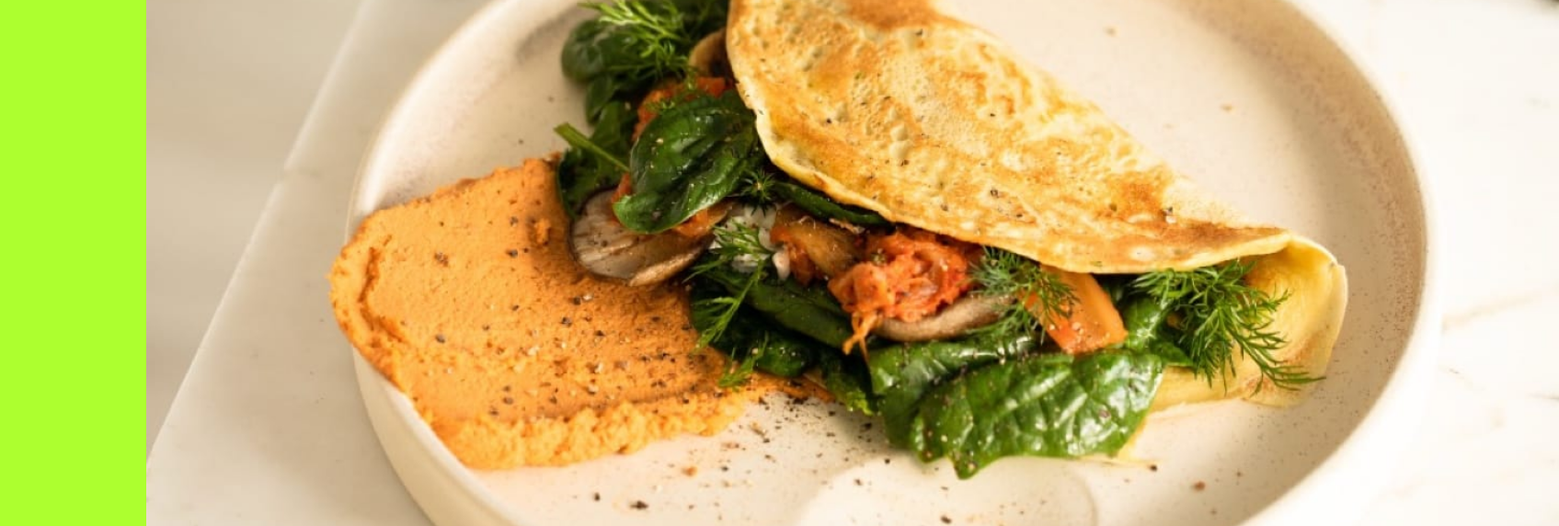
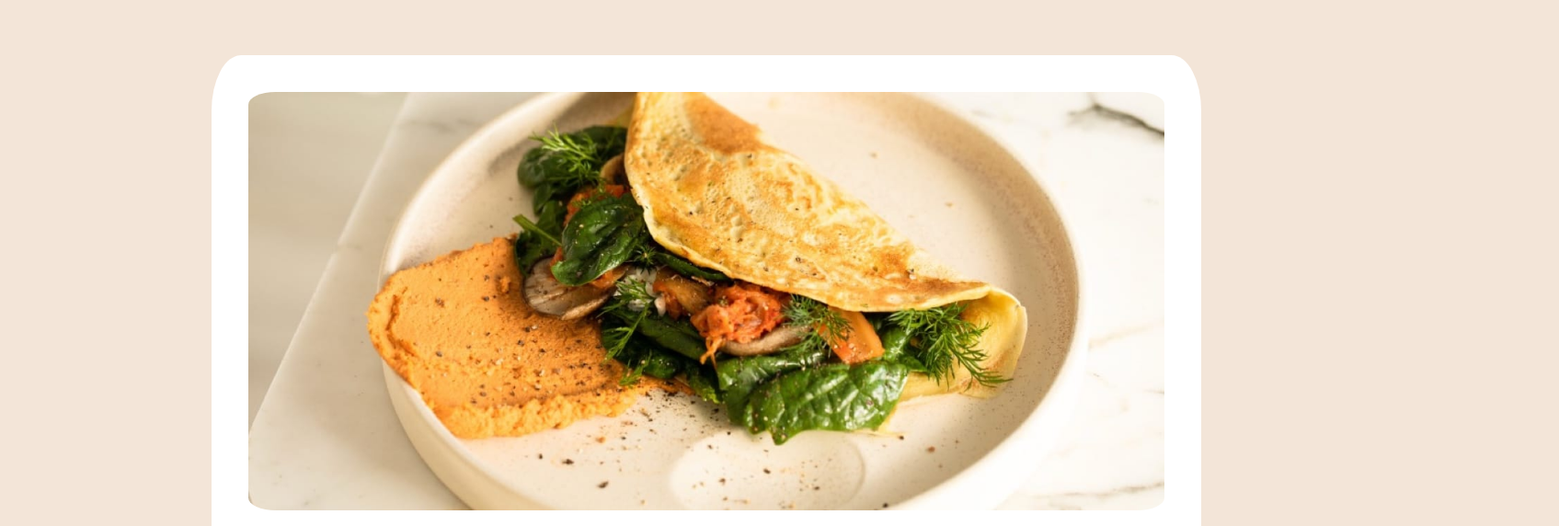
Before and after one commit to CatalinaF-S/recipe-page-main, a plain HTML site: page index.html in a window 1536 px wide. Shown: the top 572 px of the page at 92% size, 1695 px wide, since content can reach past the window. Drawn offline with Linux system fonts and the light colour scheme; a web font is replaced by a local one.

Commit message:
Change gray of border bottom and style img media query

```diff
--- a/styles.css
+++ b/styles.css
@@ -85,12 +85,12 @@ ol {
 }
 
 .ingredients {
-    border-bottom: 1px solid gray;
+    border-bottom: 1px solid hsl(30, 18%, 87%);
     padding-bottom: 30px;
 }
 
 .instructions {
-    border-bottom: 1px solid gray;
+    border-bottom: 1px solid hsl(30, 18%, 87%);
     margin-top: 15px;
     padding-bottom: 30px;
 }
@@ -116,7 +116,6 @@ table {
 }
 th,
 td {
-    /* border-bottom: 1px solid black; */
     border-bottom-color: hsl(30, 18%, 87%);
     border-bottom-width: 1px;
     border-bottom-style: solid;
@@ -142,12 +141,20 @@ td {
 /* Media query */
 @media (min-width: 1440px) {
     body {
-        background-color: greenyellow;
+        background-color: hsl(29, 53%, 90%);
     }
     .container {
-        margin: 0 auto;
-        padding: 30px 30px;
+        border-radius: 3%;
+        margin: 60px auto;
+        padding: 40px 40px;
         background-color: white;
         width: 70%;
     }
+
+    img {
+        width: 100%;
+        margin: 0 auto 20px auto;
+        text-align: center;
+        border-radius: 3%;
+    }
 }
```
